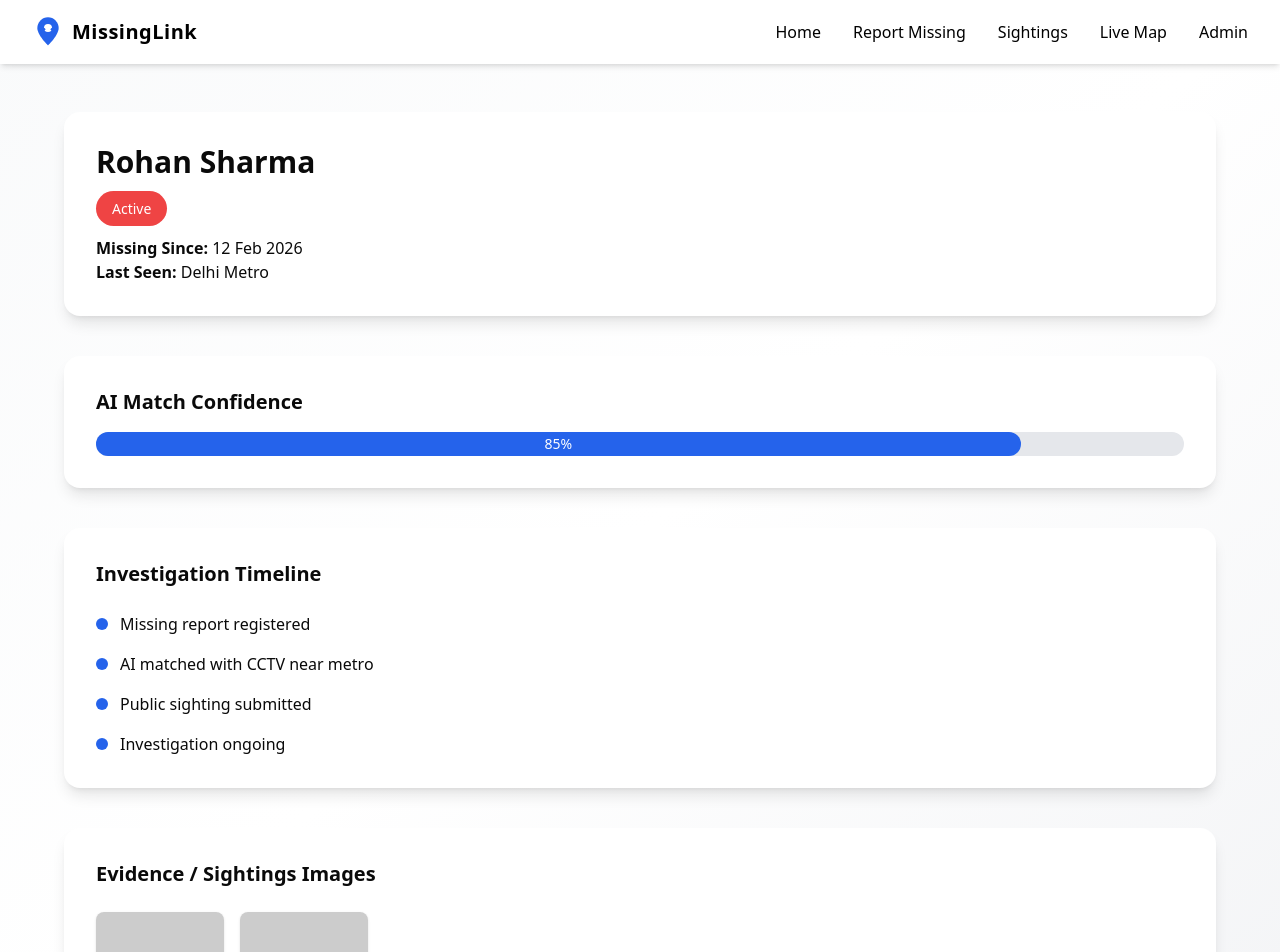
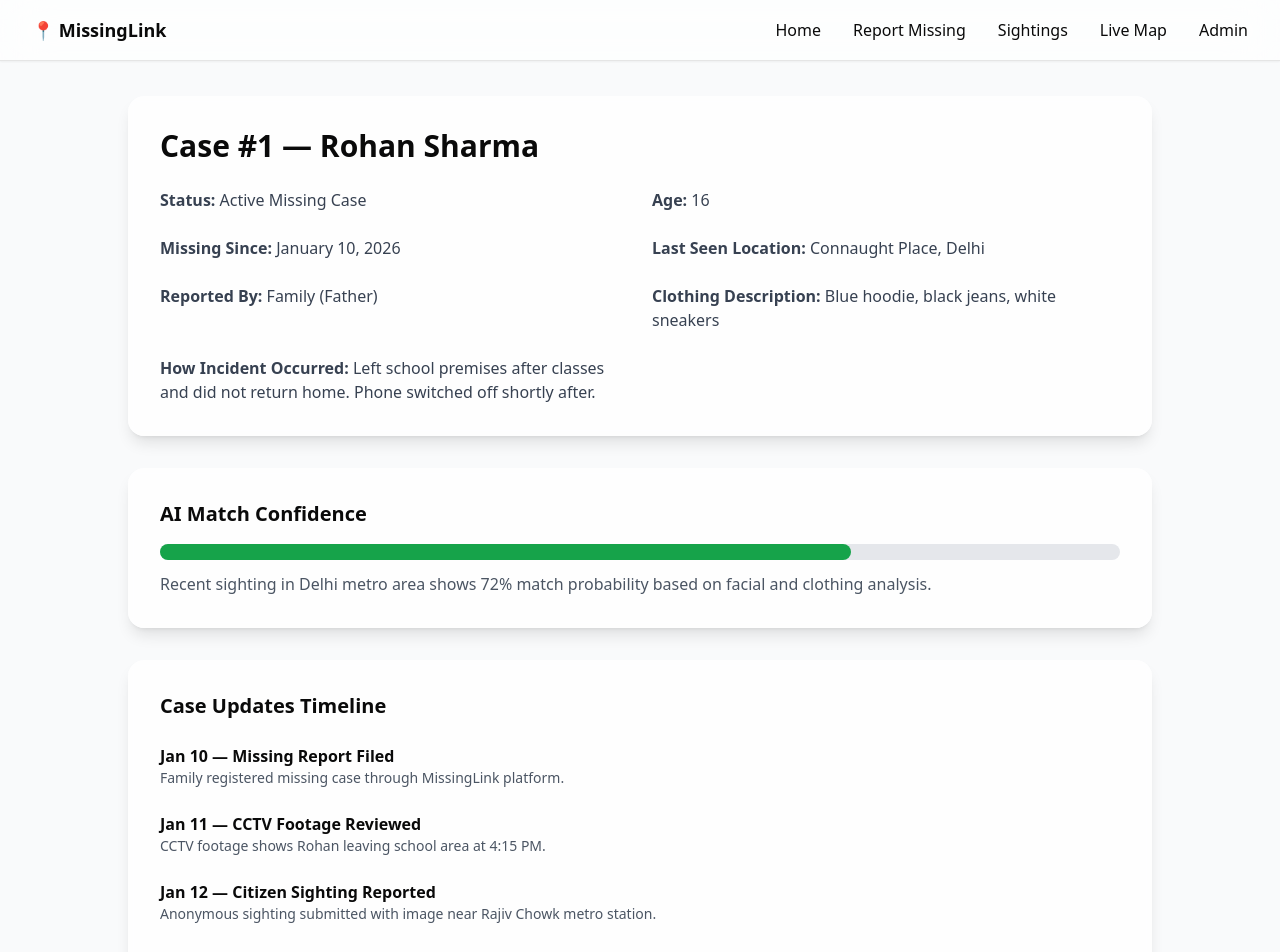
Before and after one commit to CSI-Project-Expo/Team-25, a React app in the folder frontend/: page /case/1 in a window 1280 px wide. Shown: the top 952 px of the page. Built offline with nearby package versions, Linux system fonts and the light colour scheme; the HTML template or start-up script is replaced by a standard one.

Commit message:
Final Changes to report missing

```diff
--- a/frontend/package.json
+++ b/frontend/package.json
@@ -13,6 +13,7 @@
     "@radix-ui/react-slot": "^1.2.4",
     "class-variance-authority": "^0.7.1",
     "clsx": "^2.1.1",
+    "framer-motion": "^12.34.3",
     "leaflet": "^1.9.4",
     "lucide-react": "^0.563.0",
     "path": "^0.12.7",
--- a/frontend/src/App.jsx
+++ b/frontend/src/App.jsx
@@ -1,26 +1,36 @@
-import { Routes, Route } from "react-router-dom"
+import { Routes, Route, useLocation } from "react-router-dom"
+import { AnimatePresence } from "framer-motion"
+
 import Navbar from "./components/Navbar"
+import PageWrapper from "./components/PageWrapper"
 
 import Home from "./pages/Home"
 import ReportMissing from "./pages/ReportMissing"
 import ReportSighting from "./pages/ReportSighting"
+import LiveMap from "./pages/LiveMap"
 import Admin from "./pages/Admin"
-import LiveMap from "./pages/LiveMap"
 import CaseDetails from "./pages/CaseDetails"
 
 export default function App() {
+
+  const location = useLocation()
+
   return (
     <>
       <Navbar />
 
-      <Routes>
-        <Route path="/" element={<Home />} />
-        <Route path="/report-missing" element={<ReportMissing />} />
-        <Route path="/report-sighting" element={<ReportSighting />} />
-        <Route path="/admin" element={<Admin />} />
-        <Route path="/map" element={<LiveMap />} />
-        <Route path="/case/:id" element={<CaseDetails />} />
-      </Routes>
+      <AnimatePresence mode="wait">
+        <Routes location={location} key={location.pathname}>
+
+          <Route path="/" element={<PageWrapper><Home/></PageWrapper>} />
+          <Route path="/report-missing" element={<PageWrapper><ReportMissing/></PageWrapper>} />
+          <Route path="/report-sighting" element={<PageWrapper><ReportSighting/></PageWrapper>} />
+          <Route path="/map" element={<PageWrapper><LiveMap/></PageWrapper>} />
+          <Route path="/admin" element={<PageWrapper><Admin/></PageWrapper>} />
+          <Route path="/case/:id" element={<PageWrapper><CaseDetails/></PageWrapper>} />
+
+        </Routes>
+      </AnimatePresence>
     </>
   )
 }
--- a/frontend/src/components/Navbar.jsx
+++ b/frontend/src/components/Navbar.jsx
@@ -1,73 +1,56 @@
 import { Link, useLocation } from "react-router-dom"
-import { useEffect, useState } from "react"
+import { useState } from "react"
+import { motion } from "framer-motion"
 
 export default function Navbar() {
+
   const location = useLocation()
-  const isHome = location.pathname === "/"
+  const [open,setOpen] = useState(false)
 
-  const [scrolled, setScrolled] = useState(false)
-
-  useEffect(() => {
-    const handleScroll = () => {
-      setScrolled(window.scrollY > 50)
-    }
-    window.addEventListener("scroll", handleScroll)
-    return () => window.removeEventListener("scroll", handleScroll)
-  }, [])
-
-  const navLinks = [
-    { name: "Home", path: "/" },
-    { name: "Report Missing", path: "/report-missing" },
-    { name: "Sightings", path: "/report-sighting" },
-    { name: "Live Map", path: "/map" },
-    { name: "Admin", path: "/admin" },
+  const links = [
+    { name:"Home", path:"/" },
+    { name:"Report Missing", path:"/report-missing" },
+    { name:"Sightings", path:"/report-sighting" },
+    { name:"Live Map", path:"/map" },
+    { name:"Admin", path:"/admin" }
   ]
 
-  return (
-    <div
-      className={`fixed top-0 left-0 w-full z-50 transition-all duration-300 ${
-        isHome && !scrolled
-          ? "bg-transparent text-white"
-          : "bg-white text-black shadow-md"
-      }`}
+  return(
+    <motion.div
+      initial={{ y:-80 }}
+      animate={{ y:0 }}
+      className="fixed top-0 w-full bg-white/70 backdrop-blur-xl border-b shadow-sm z-50"
     >
-      <div className="max-w-7xl mx-auto flex items-center justify-between px-8 py-4">
+      <div className="max-w-7xl mx-auto flex justify-between items-center px-4 md:px-8 py-4">
 
-        <Link to="/" className="flex items-center gap-2">
-          <svg width="32" height="32" viewBox="0 0 24 24" fill="none">
-            <path d="M12 22C12 22 4 14.5 4 9A8 8 0 1 1 20 9C20 14.5 12 22 12 22Z" fill="#2563eb"/>
-            <circle cx="12" cy="9" r="3" fill="white"/>
-            <circle cx="9" cy="10" r="1" fill="#2563eb"/>
-            <circle cx="15" cy="10" r="1" fill="#2563eb"/>
-          </svg>
-          <span className="text-xl font-bold tracking-wide">
-            MissingLink
-          </span>
+        <Link to="/" className="font-bold text-lg">
+          📍 MissingLink
         </Link>
 
-        <div className="flex gap-8">
-          {navLinks.map((link) => {
-            const isActive = location.pathname === link.path
+        <div className="hidden md:flex gap-8">
+          {links.map(l=>(
+            <Link key={l.path} to={l.path}
+              className={`hover:text-blue-600 transition ${
+                location.pathname===l.path?"font-semibold":""
+              }`}>
+              {l.name}
+            </Link>
+          ))}
+        </div>
 
-            return (
-              <Link
-                key={link.name}
-                to={link.path}
-                className="relative group font-medium"
-              >
-                {link.name}
-                <span
-                  className={`absolute left-0 -bottom-1 h-[2px] w-full bg-blue-500 transition-transform duration-300 origin-left ${
-                    isActive
-                      ? "scale-x-100"
-                      : "scale-x-0 group-hover:scale-x-100"
-                  }`}
-                />
-              </Link>
-            )
-          })}
+        <button className="md:hidden" onClick={()=>setOpen(!open)}>☰</button>
+
+      </div>
+
+      {open && (
+        <div className="md:hidden px-6 pb-4 flex flex-col gap-3">
+          {links.map(l=>(
+            <Link key={l.path} to={l.path} onClick={()=>setOpen(false)}>
+              {l.name}
+            </Link>
+          ))}
         </div>
-      </div>
-    </div>
+      )}
+    </motion.div>
   )
 }
--- /dev/null
+++ b/frontend/src/components/PageWrapper.jsx
@@ -0,0 +1,14 @@
+import { motion } from "framer-motion"
+
+export default function PageWrapper({ children }) {
+  return (
+    <motion.div
+      initial={{ opacity: 0, y: 30 }}
+      animate={{ opacity: 1, y: 0 }}
+      exit={{ opacity: 0, y: -30 }}
+      transition={{ duration: 0.5 }}
+    >
+      {children}
+    </motion.div>
+  )
+}
--- a/frontend/src/main.jsx
+++ b/frontend/src/main.jsx
@@ -3,6 +3,7 @@ import ReactDOM from "react-dom/client"
 import { BrowserRouter } from "react-router-dom"
 import App from "./App"
 import "./index.css"
+import "leaflet/dist/leaflet.css"
 
 ReactDOM.createRoot(document.getElementById("root")).render(
   <React.StrictMode>
--- a/frontend/src/pages/Admin.jsx
+++ b/frontend/src/pages/Admin.jsx
@@ -1,77 +1,57 @@
 import { Link } from "react-router-dom"
 
-export default function Admin() {
-  return (
-    <div className="min-h-screen pt-28 px-8 bg-gradient-to-br from-gray-50 via-white to-gray-100">
+export default function Admin(){
+
+  return(
+    <div className="min-h-screen pt-24 px-4 sm:px-6 md:px-8 bg-gradient-to-br from-gray-50 via-white to-gray-100">
 
       <div className="max-w-7xl mx-auto">
 
-        <h1 className="text-3xl font-bold mb-10 text-center">
-          Admin Control Dashboard
+        <h1 className="text-3xl font-bold mb-8">
+          Admin Dashboard
         </h1>
 
-        {/* STATS */}
-        <div className="grid md:grid-cols-3 gap-6 mb-10">
+        <div className="grid grid-cols-1 sm:grid-cols-2 xl:grid-cols-3 gap-6 mb-8">
 
-          <div className="bg-white p-6 rounded-2xl shadow-lg text-center">
+          <div className="bg-white/80 backdrop-blur-sm p-6 rounded-2xl shadow-lg text-center">
             <p className="text-4xl font-bold text-blue-600">128</p>
-            <p className="text-gray-500">Active Cases</p>
+            Active Cases
           </div>
 
-          <div className="bg-white p-6 rounded-2xl shadow-lg text-center">
+          <div className="bg-white/80 backdrop-blur-sm p-6 rounded-2xl shadow-lg text-center">
             <p className="text-4xl font-bold text-red-500">34</p>
-            <p className="text-gray-500">AI Match Alerts</p>
+            AI Alerts
           </div>
 
-          <div className="bg-white p-6 rounded-2xl shadow-lg text-center">
+          <div className="bg-white/80 backdrop-blur-sm p-6 rounded-2xl shadow-lg text-center">
             <p className="text-4xl font-bold text-green-600">76</p>
-            <p className="text-gray-500">Resolved Cases</p>
+            Resolved
           </div>
 
         </div>
 
-        {/* CASE TABLE */}
-        <div className="bg-white p-8 rounded-2xl shadow-lg">
+        <div className="overflow-x-auto bg-white/80 backdrop-blur-sm p-6 rounded-2xl shadow-lg">
 
-          <h2 className="text-xl font-semibold mb-6">
-            Case Management
-          </h2>
-
-          <table className="w-full text-left">
+          <table className="min-w-full">
 
             <thead>
-              <tr className="border-b">
-                <th className="py-2">Name</th>
+              <tr className="text-left border-b">
+                <th>Name</th>
                 <th>Status</th>
-                <th>Last Seen</th>
                 <th>Action</th>
               </tr>
             </thead>
 
             <tbody>
-
-              <tr className="border-b">
-                <td className="py-3">Rohan Sharma</td>
+              <tr className="hover:bg-gray-50 transition">
+                <td>Rohan Sharma</td>
                 <td className="text-red-500">Active</td>
-                <td>Delhi</td>
                 <td>
-                  <Link to="/case/1" className="text-blue-600 font-medium">
+                  <Link to="/case/1" className="text-blue-600">
                     Review
                   </Link>
                 </td>
               </tr>
-
-              <tr>
-                <td className="py-3">Meena Iyer</td>
-                <td className="text-green-600">Found</td>
-                <td>Mumbai</td>
-                <td>
-                  <Link to="/case/2" className="text-blue-600 font-medium">
-                    View
-                  </Link>
-                </td>
-              </tr>
-
             </tbody>
 
           </table>
@@ -79,7 +59,6 @@ export default function Admin() {
         </div>
 
       </div>
-
     </div>
   )
 }
--- a/frontend/src/pages/CaseDetails.jsx
+++ b/frontend/src/pages/CaseDetails.jsx
@@ -1,134 +1,95 @@
 import { useParams } from "react-router-dom"
 
-const cases = [
-  {
-    id: "1",
-    name: "Rohan Sharma",
-    status: "Active",
-    lastSeen: "Delhi Metro",
-    missingDate: "12 Feb 2026",
-    aiConfidence: 85,
-    timeline: [
-      "Missing report registered",
-      "AI matched with CCTV near metro",
-      "Public sighting submitted",
-      "Investigation ongoing"
-    ],
-    images: [
-      "https://via.placeholder.com/150",
-      "https://via.placeholder.com/150"
-    ]
-  },
-  {
-    id: "2",
-    name: "Meena Iyer",
-    status: "Found",
-    lastSeen: "Mumbai",
-    missingDate: "2 Jan 2026",
-    aiConfidence: 92,
-    timeline: [
-      "Missing report registered",
-      "Multiple sightings reported",
-      "AI confirmed match",
-      "Person safely found"
-    ],
-    images: [
-      "https://via.placeholder.com/150"
-    ]
-  }
-]
-
-export default function CaseDetails() {
+export default function CaseDetails(){
 
   const { id } = useParams()
-  const person = cases.find(c => c.id === id)
 
-  if (!person) {
-    return <div className="pt-28 text-center">Case not found</div>
-  }
+  return(
+    <div className="min-h-screen pt-24 px-4 sm:px-6 md:px-8 bg-gray-50">
 
-  return (
-    <div className="min-h-screen pt-28 px-8 bg-gradient-to-br from-gray-50 via-white to-gray-100">
+      <div className="max-w-5xl mx-auto space-y-8">
 
-      <div className="max-w-6xl mx-auto space-y-10">
+        {/* MAIN CASE INFO */}
+        <div className="bg-white/80 backdrop-blur-sm p-8 rounded-2xl shadow-lg">
 
-        {/* HEADER */}
-        <div className="bg-white p-8 rounded-2xl shadow-lg">
-
-          <h1 className="text-3xl font-bold mb-4">
-            {person.name}
+          <h1 className="text-3xl font-bold mb-6">
+            Case #{id} — Rohan Sharma
           </h1>
 
-          <span className={`px-4 py-2 rounded-full text-white text-sm ${
-            person.status === "Active"
-              ? "bg-red-500"
-              : "bg-green-600"
-          }`}>
-            {person.status}
-          </span>
+          <div className="grid grid-cols-1 md:grid-cols-2 gap-6 text-gray-700">
 
-          <p className="mt-4">
-            <strong>Missing Since:</strong> {person.missingDate}
-          </p>
+            <p><strong>Status:</strong> Active Missing Case</p>
+            <p><strong>Age:</strong> 16</p>
 
-          <p>
-            <strong>Last Seen:</strong> {person.lastSeen}
-          </p>
+            <p><strong>Missing Since:</strong> January 10, 2026</p>
+            <p><strong>Last Seen Location:</strong> Connaught Place, Delhi</p>
+
+            <p><strong>Reported By:</strong> Family (Father)</p>
+            <p><strong>Clothing Description:</strong> Blue hoodie, black jeans, white sneakers</p>
+
+            <p><strong>How Incident Occurred:</strong> Left school premises after classes and did not return home. Phone switched off shortly after.</p>
+
+          </div>
 
         </div>
 
         {/* AI MATCH CONFIDENCE */}
-        <div className="bg-white p-8 rounded-2xl shadow-lg">
+        <div className="bg-white/80 backdrop-blur-sm p-8 rounded-2xl shadow-lg">
 
           <h2 className="text-xl font-semibold mb-4">
             AI Match Confidence
           </h2>
 
-          <div className="w-full bg-gray-200 rounded-full h-6">
+          <div className="w-full bg-gray-200 rounded-full h-4">
             <div
-              className="bg-blue-600 h-6 rounded-full text-white text-sm flex items-center justify-center"
-              style={{ width: `${person.aiConfidence}%` }}
-            >
-              {person.aiConfidence}%
-            </div>
+              className="bg-green-600 h-4 rounded-full"
+              style={{width:"72%"}}
+            />
           </div>
+
+          <p className="mt-3 text-gray-600">
+            Recent sighting in Delhi metro area shows 72% match probability based on facial and clothing analysis.
+          </p>
 
         </div>
 
-        {/* TIMELINE */}
-        <div className="bg-white p-8 rounded-2xl shadow-lg">
+        {/* INVESTIGATION TIMELINE */}
+        <div className="bg-white/80 backdrop-blur-sm p-8 rounded-2xl shadow-lg">
 
           <h2 className="text-xl font-semibold mb-6">
-            Investigation Timeline
+            Case Updates Timeline
           </h2>
 
-          <ul className="space-y-4">
-            {person.timeline.map((step, index) => (
-              <li key={index} className="flex items-center gap-3">
-                <div className="w-3 h-3 bg-blue-600 rounded-full"></div>
-                {step}
-              </li>
-            ))}
-          </ul>
+          <div className="space-y-6">
 
-        </div>
+            <div>
+              <p className="font-semibold">Jan 10 — Missing Report Filed</p>
+              <p className="text-gray-600 text-sm">
+                Family registered missing case through MissingLink platform.
+              </p>
+            </div>
 
-        {/* IMAGE EVIDENCE */}
-        <div className="bg-white p-8 rounded-2xl shadow-lg">
+            <div>
+              <p className="font-semibold">Jan 11 — CCTV Footage Reviewed</p>
+              <p className="text-gray-600 text-sm">
+                CCTV footage shows Rohan leaving school area at 4:15 PM.
+              </p>
+            </div>
 
-          <h2 className="text-xl font-semibold mb-6">
-            Evidence / Sightings Images
-          </h2>
+            <div>
+              <p className="font-semibold">Jan 12 — Citizen Sighting Reported</p>
+              <p className="text-gray-600 text-sm">
+                Anonymous sighting submitted with image near Rajiv Chowk metro station.
+              </p>
+            </div>
 
-          <div className="flex gap-4 flex-wrap">
-            {person.images.map((img, i) => (
-              <img
-                key={i}
-                src={img}
-                alt="evidence"
-                className="w-32 h-32 object-cover rounded-lg shadow"
-              />
-            ))}
+            <div>
+              <p className="font-semibold">Jan 13 — AI Match Alert Generated</p>
+              <p className="text-gray-600 text-sm">
+                System generated 72% confidence match from uploaded image.
+              </p>
+            </div>
+
           </div>
 
         </div>
--- a/frontend/src/pages/LiveMap.jsx
+++ b/frontend/src/pages/LiveMap.jsx
@@ -1,98 +1,90 @@
 import { MapContainer, TileLayer, Marker, Popup } from "react-leaflet"
-import "leaflet/dist/leaflet.css"
 import { useState } from "react"
 import L from "leaflet"
 
 const activeIcon = new L.Icon({
   iconUrl: "https://maps.google.com/mapfiles/ms/icons/red-dot.png",
-  iconSize: [32, 32],
+  iconSize: [32,32]
 })
 
 const foundIcon = new L.Icon({
   iconUrl: "https://maps.google.com/mapfiles/ms/icons/green-dot.png",
-  iconSize: [32, 32],
+  iconSize: [32,32]
 })
 
 const cases = [
   {
-    id: 1,
-    name: "Rohan Sharma",
-    status: "active",
-    position: [28.6139, 77.2090],
-    missingDate: "12 Feb 2026",
-    lastSeen: "Delhi",
-    updates: "Search ongoing."
+    id:1,
+    name:"Rohan Sharma",
+    status:"active",
+    position:[28.6,77.2],
+    info:"Missing since Jan 10. Last seen in Delhi."
   },
   {
-    id: 2,
-    name: "Meena Iyer",
-    status: "found",
-    position: [19.0760, 72.8777],
-    foundDate: "2 Jan 2026",
-    foundLocation: "Mumbai",
-    recoveryTime: "3 days"
+    id:2,
+    name:"Meena Iyer",
+    status:"found",
+    position:[19.07,72.87],
+    info:"Found in Mumbai after 3 days."
   }
 ]
 
-export default function LiveMap() {
+export default function LiveMap(){
 
-  const [filter, setFilter] = useState("all")
+  const [filter,setFilter]=useState("all")
 
-  const filteredCases =
-    filter === "all"
+  const filtered = filter==="all"
     ? cases
-      : cases.filter(c => c.status === filter)
+    : cases.filter(c=>c.status===filter)
 
-  return (
-    <div className="min-h-screen pt-28 px-8 bg-gray-50">
+  return(
+    <div className="min-h-screen pt-24 px-4 sm:px-6 md:px-8 bg-gray-50">
 
-      <div className="max-w-6xl mx-auto">
+      <div className="max-w-7xl mx-auto">
 
-        <h1 className="text-3xl font-bold mb-6 text-center">
-          Live Case Map – India
+        <h1 className="text-3xl font-bold text-center mb-6">
+          Live Case Map
         </h1>
 
-        <div className="flex justify-center gap-4 mb-6">
-          <button onClick={() => setFilter("all")} className="px-4 py-2 bg-black text-white rounded-lg">All</button>
-          <button onClick={() => setFilter("active")} className="px-4 py-2 bg-red-500 text-white rounded-lg">Active</button>
-          <button onClick={() => setFilter("found")} className="px-4 py-2 bg-green-600 text-white rounded-lg">Found</button>
+        <div className="flex flex-wrap justify-center gap-3 mb-6">
+          <button onClick={()=>setFilter("all")}
+            className="px-4 py-2 bg-black text-white rounded-lg">
+            All
+          </button>
+          <button onClick={()=>setFilter("active")}
+            className="px-4 py-2 bg-red-500 text-white rounded-lg">
+            Active
+          </button>
+          <button onClick={()=>setFilter("found")}
+            className="px-4 py-2 bg-green-600 text-white rounded-lg">
+            Found
+          </button>
         </div>
 
-        <MapContainer
-          center={[22.9734, 78.6569]}
-          zoom={5}
-          style={{ height: "600px", borderRadius: "20px" }}
-        >
+        <div className="overflow-hidden rounded-2xl shadow-xl">
+          <MapContainer center={[22.97,78.65]} zoom={5}
+            style={{height:"60vh",minHeight:"420px"}}>
+
             <TileLayer
               url="https://{s}.tile.openstreetmap.org/{z}/{x}/{y}.png"
             />
 
-          {filteredCases.map((c) => (
-            <Marker
-              key={c.id}
+            {filtered.map(c=>(
+              <Marker key={c.id}
                 position={c.position}
-              icon={c.status === "active" ? activeIcon : foundIcon}
-            >
+                icon={c.status==="active"?activeIcon:foundIcon}>
+
                 <Popup>
-                <h2 className="font-bold">{c.name}</h2>
-                {c.status === "active" ? (
-                  <>
-                    <p><strong>Missing:</strong> {c.missingDate}</p>
-                    <p><strong>Last Seen:</strong> {c.lastSeen}</p>
-                    <p>{c.updates}</p>
-                  </>
-                ) : (
-                  <>
-                    <p><strong>Found At:</strong> {c.foundLocation}</p>
-                    <p><strong>Date:</strong> {c.foundDate}</p>
-                    <p><strong>Recovery Time:</strong> {c.recoveryTime}</p>
-                  </>
-                )}
+                  <strong>{c.name}</strong>
+                  <br/>
+                  {c.info}
                 </Popup>
+
               </Marker>
             ))}
 
           </MapContainer>
+        </div>
 
       </div>
     </div>
```
Also changed, not shown: frontend/src/pages/Home.jsx (+25 -35 lines), frontend/src/pages/ReportMissing.jsx (+51 -29 lines), frontend/src/pages/ReportSighting.jsx (+37 -69 lines), 1 other file (tests, documents, lock files or other folders). Lines whose indentation alone changed are shown as unchanged.
